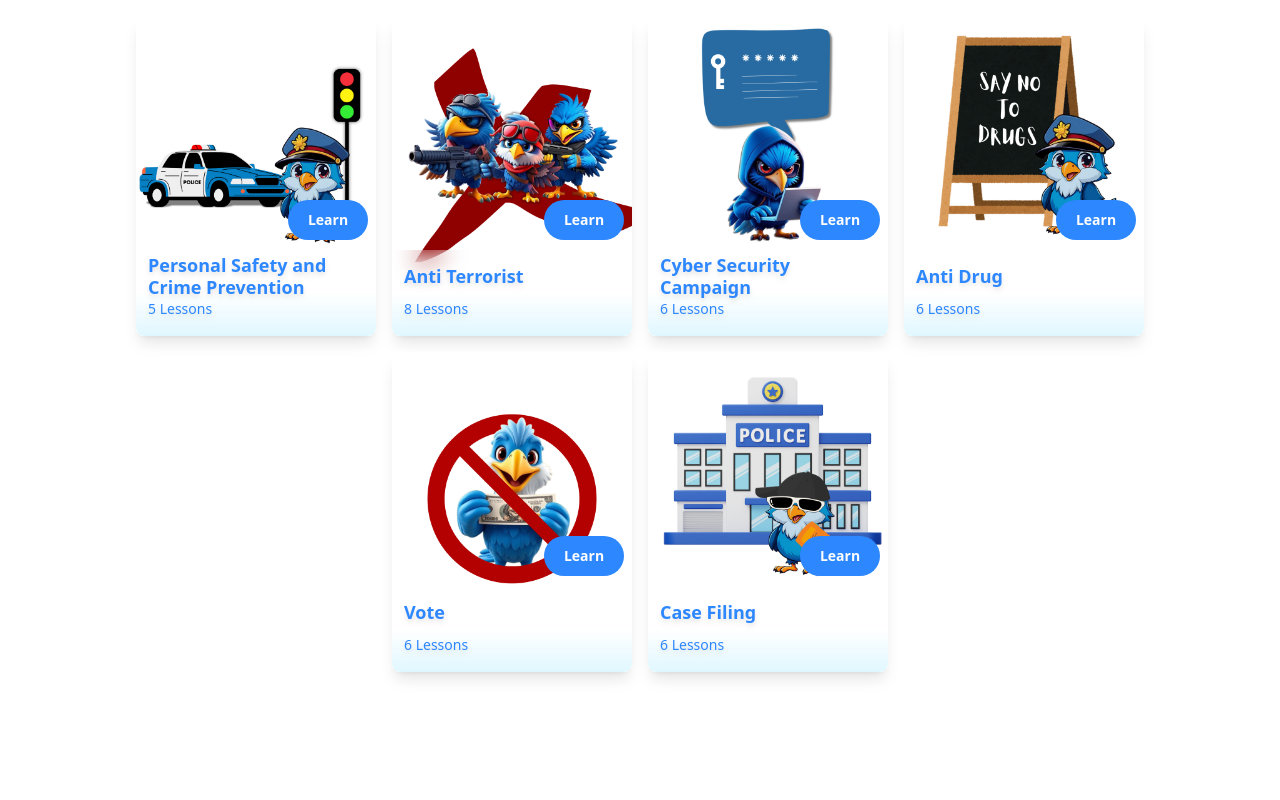
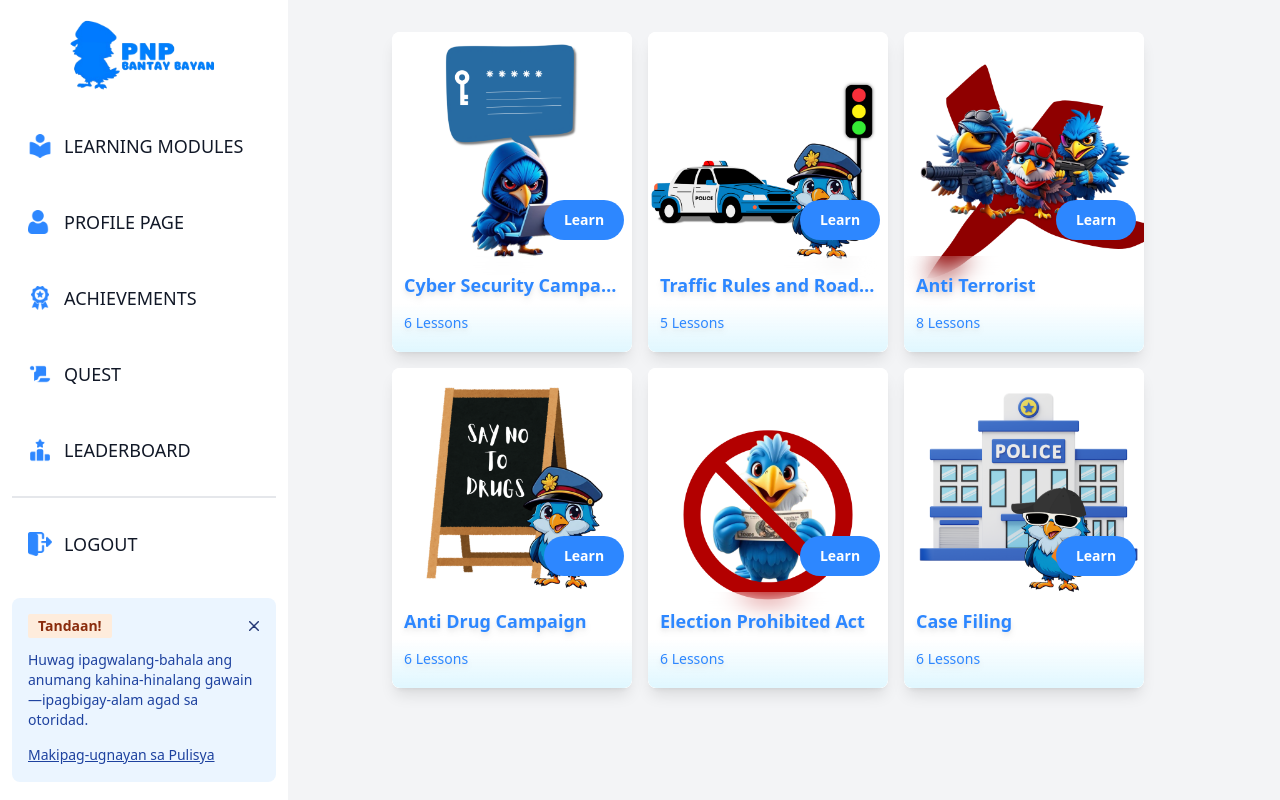
Before and after one commit to CristianYuriDomingo/BantayBayan, a Next.js app: page / in a window 1280 px wide. Built offline with nearby package versions, Linux system fonts and the light colour scheme.

Commit message:
With Cards And Modal

```diff
--- a/src/app/components/Dashboard.tsx
+++ b/src/app/components/Dashboard.tsx
@@ -1,6 +1,7 @@
 "use client";
 
 import { useState } from "react";
+import LearnCard from "./LearnCard";
 
 const Dashboard: React.FC = () => {
   const [isSidebarOpen, setSidebarOpen] = useState(false);
@@ -11,7 +12,7 @@ const Dashboard: React.FC = () => {
       {/* Sidebar */}
       <aside
         id="logo-sidebar"
-        className={`fixed top-0 left-0 z-40 w-64 h-full bg-white dark:bg-gray-800 transition-transform ${
+        className={`fixed top-0 left-0 z-40 w-72 h-full bg-white dark:bg-gray-800 transition-transform ${
           isSidebarOpen ? "translate-x-0" : "-translate-x-full"
         } sm:translate-x-0`}
         aria-label="Sidebar"
@@ -174,9 +175,45 @@ const Dashboard: React.FC = () => {
             ></path>
           </svg>
         </button>
-        <h1 className="text-2xl font-bold text-gray-900 dark:text-white">
-          Admin Dashboard
-        </h1>
+
+        <div className="flex flex-wrap justify-center gap-4 p-4">
+        <LearnCard
+            imageSrc="/LearnImage/Cyber.png"
+            title="Cyber Security Campaign"
+            lessons="6 Lessons"
+            buttonText="Learn"
+          />
+          <LearnCard
+            imageSrc="/LearnImage/Traffic.png"
+            title="Traffic Rules and Road Safety"
+            lessons="5 Lessons"
+            buttonText="Learn"
+          />
+          <LearnCard
+            imageSrc="/LearnImage/Terrorist.png"
+            title="Anti Terrorist"
+            lessons="8 Lessons"
+            buttonText="Learn"
+          />
+          <LearnCard
+            imageSrc="/LearnImage/Drugs.png"
+            title="Anti Drug Campaign"
+            lessons="6 Lessons"
+            buttonText="Learn"
+          />
+          <LearnCard
+            imageSrc="/LearnImage/Vote.png"
+            title="Election Prohibited Act"
+            lessons="6 Lessons"
+            buttonText="Learn"
+          />
+          <LearnCard
+            imageSrc="/LearnImage/CaseFiling.png"
+            title="Case Filing"
+            lessons="6 Lessons"
+            buttonText="Learn"
+          />
+        </div>
       </div>
     </div>
   );
--- a/src/app/components/LearnCard.tsx
+++ b/src/app/components/LearnCard.tsx
@@ -1,5 +1,6 @@
-import React from "react";
+import React, { useState } from "react";
 import Image from "next/image";
+import Modal from "./Modal"; // Import the modal component
 
 interface LearnCardProps {
   imageSrc: string;
@@ -9,9 +10,12 @@ interface LearnCardProps {
 }
 
 const LearnCard: React.FC<LearnCardProps> = ({ imageSrc, title, lessons, buttonText }) => {
+  const [isModalOpen, setIsModalOpen] = useState(false);
+
   return (
+    <>
       <div className="relative w-40 h-56 sm:w-52 sm:h-68 md:w-60 md:h-80 rounded-lg overflow-hidden text-black transform-gpu shadow-lg transition-transform duration-300 hover:scale-105 hover:shadow-2xl bg-white">
-      <div className="w-full h-full">
+        <div className="relative w-full h-full">
           <Image
             src={imageSrc}
             alt={title}
@@ -21,15 +25,21 @@ const LearnCard: React.FC<LearnCardProps> = ({ imageSrc, title, lessons, buttonT
           />
         </div>
 
-      <span className="absolute bottom-0 left-0 w-full bg-gradient-to-t from-[#e0f7ff] via-transparent to-transparent backdrop-blur-md h-[27%] grid grid-rows-2 gap-1 p-3 items-center">
-        <span className="text-lg font-bold text-[#2d87ff] drop-shadow-md leading-tight">{title}</span>
-        <span className="text-sm text-[#2d87ff] drop-shadow-md">{lessons}</span>
+        <span className="absolute bottom-0 left-0 w-full bg-gradient-to-t from-[#e0f7ff] via-transparent to-transparent backdrop-blur-md h-[30%] grid grid-rows-2 gap-1 p-3 items-center">
+          <span className="text-base sm:text-lg font-bold text-[#2d87ff] drop-shadow-md leading-tight truncate">{title}</span>
+          <span className="text-xs sm:text-sm text-[#2d87ff] drop-shadow-md">{lessons}</span>
         </span>
 
-      <span className="absolute bottom-[30%] right-2 w-20 h-10 bg-[#2d87ff] flex items-center justify-center rounded-full transition-transform duration-300 hover:translate-y-[-30%] hover:bg-[#1a5bbf]">
-        <span className="text-white text-sm font-semibold">{buttonText}</span>
+        <span className="absolute bottom-[35%] right-2 w-20 h-10 bg-[#2d87ff] flex items-center justify-center rounded-full transition-transform duration-300 hover:translate-y-[-30%] hover:bg-[#1a5bbf]">
+          <button onClick={() => setIsModalOpen(true)} className="text-xs sm:text-sm font-semibold text-white">
+            {buttonText}
+          </button>
         </span>
       </div>
+
+      {/* Modal Component */}
+      <Modal isOpen={isModalOpen} onClose={() => setIsModalOpen(false)} />
+    </>
   );
 };
 
--- /dev/null
+++ b/src/app/components/Modal.tsx
@@ -0,0 +1,67 @@
+import React from "react";
+import Image from "next/image";
+
+interface ModalProps {
+  isOpen: boolean;
+  onClose: () => void;
+}
+
+const Modal: React.FC<ModalProps> = ({ isOpen, onClose }) => {
+  if (!isOpen) return null;
+
+  return (
+    <div className="fixed inset-0 flex items-center justify-center bg-black bg-opacity-50 z-50">
+      <div className="relative w-full max-w-md p-6 bg-white rounded-lg shadow-lg">
+        {/* Image */}
+        <div className="absolute -top-14 left-1/2 transform -translate-x-1/2">
+          <Image
+            src="/1.png"
+            alt="Modal Image"
+            width={128}
+            height={128}
+            className="rounded-full"
+          />
+        </div>
+
+        {/* Close Button */}
+        <button onClick={onClose} className="absolute top-4 right-4 text-[#2d87ff] hover:text-gray-900">
+          ✖
+        </button>
+
+        {/* Modal Header */}
+        <div className="flex justify-center items-center mb-4 mt-14">
+          <h3 className="text-xl font-semibold">Cyber Security</h3>
+        </div>
+
+        {/* Modal Body */}
+        <div>
+          <p className="text-gray-600 mb-4">Pumili ng Lesson</p>
+          <ul className="space-y-3">
+            <li>
+              <button className="w-full text-left p-3 bg-[#2d87ff] text-white rounded-md hover:bg-[#1a5bbf] transition-colors duration-300">
+                Internet Safety Tips
+              </button>
+            </li>
+            <li>
+              <button className="w-full text-left p-3 bg-[#2d87ff] text-white rounded-md hover:bg-[#1a5bbf] transition-colors duration-300">
+                Online Scams & Phishing Awareness
+              </button>
+            </li>
+            <li>
+              <button className="w-full text-left p-3 bg-[#2d87ff] text-white rounded-md hover:bg-[#1a5bbf] transition-colors duration-300">
+                Financial Fraud & Investment Scams
+              </button>
+            </li>
+            <li>
+              <button className="w-full text-left p-3 bg-[#2d87ff] text-white rounded-md hover:bg-[#1a5bbf] transition-colors duration-300">
+                Identity Theft Prevention
+              </button>
+            </li>
+          </ul>
+        </div>
+      </div>
+    </div>
+  );
+};
+
+export default Modal;
--- /dev/null
+++ b/src/app/components/Slider.tsx
@@ -0,0 +1,33 @@
+import React from "react";
+import Image from "next/image";
+
+const images = [
+    "/Pibi.png",
+    "/your-image-2.jpg",
+    "/your-image-3.jpg",
+    "/your-image-4.jpg",
+    "/your-image-5.jpg",
+    "/your-image-6.jpg",
+    "/your-image-7.jpg",
+  ];
+
+
+const Slider: React.FC = () => {
+  return (
+    <div className="flex items-center justify-center h-screen bg-gray-200">
+      <div className="relative w-[960px] h-[100px] overflow-hidden bg-white shadow-lg">
+        <div className="absolute top-0 left-0 w-[200px] h-[100px] bg-gradient-to-r from-white to-transparent z-10"></div>
+        <div className="absolute top-0 right-0 w-[200px] h-[100px] bg-gradient-to-l from-white to-transparent z-10"></div>
+        <div className="flex w-[3500px] animate-scroll">
+          {[...images, ...images].map((src, index) => (
+            <div key={index} className="w-[250px] h-[100px] flex-shrink-0">
+              <Image src={src} alt="Slide Image" width={250} height={100} />
+            </div>
+          ))}
+        </div>
+      </div>
+    </div>
+  );
+};
+
+export default Slider;
--- a/src/app/page.tsx
+++ b/src/app/page.tsx
@@ -2,54 +2,15 @@
 import Image from "next/image";
 import Header from "./components/Header";
 import Dashboard from "./components/Dashboard";
-import LearnCard from "./components/LearnCard";
+import Slider from "./components/Slider";
+import Modal from "./components/Modal";
 
 
 
 export default function Home() {
   return (
     <>
-      <div className="flex flex-wrap justify-center gap-4 p-4">
-        <LearnCard
-          imageSrc="/LearnImage/Traffic.png"
-          title="Personal Safety and Crime Prevention"
-          lessons="5 Lessons"
-          buttonText="Learn"
-        />
-        <LearnCard
-          imageSrc="/LearnImage/Terrorist.png"
-          title="Anti Terrorist"
-          lessons="8 Lessons"
-          buttonText="Learn"
-        />
-        <LearnCard
-          imageSrc="/LearnImage/Cyber.png"
-          title="Cyber Security Campaign"
-          lessons="6 Lessons"
-          buttonText="Learn"
-        />
-        <LearnCard
-          imageSrc="/LearnImage/Drugs.png"
-          title="Anti Drug"
-          lessons="6 Lessons"
-          buttonText="Learn"
-        />
-         <LearnCard
-          imageSrc="/LearnImage/Vote.png"
-          title="Vote"
-          lessons="6 Lessons"
-          buttonText="Learn"
-        />
-        <LearnCard
-          imageSrc="/LearnImage/CaseFiling.png"
-          title="Case Filing"
-          lessons="6 Lessons"
-          buttonText="Learn"
-        />
-
-      </div>
-
-
+      <Dashboard/>
 
 
 
--- a/tailwind.config.ts
+++ b/tailwind.config.ts
@@ -14,6 +14,15 @@ module.exports = {
         background: "var(--background)",
         foreground: "var(--foreground)",
       },
+      keyframes: {
+        scroll: {
+          "0%": { transform: "translateX(0)" },
+          "100%": { transform: "translateX(-1750px)" }, // Adjust based on total image width
+        },
+      },
+      animation: {
+        scroll: "scroll 40s linear infinite",
+      },
     },
   },
   plugins: [flowbite.plugin()],
```
Lines whose indentation alone changed are shown as unchanged.
